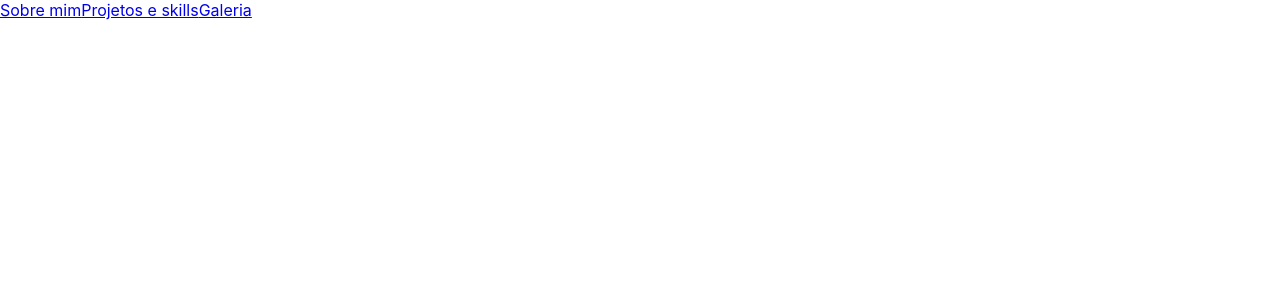
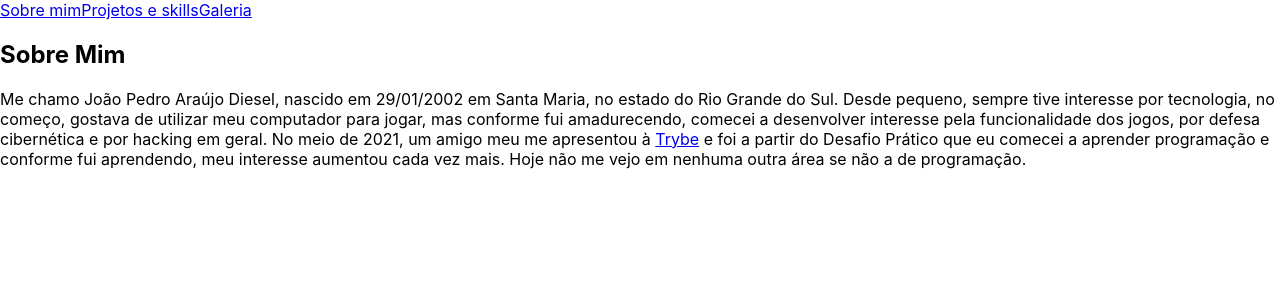
Before and after one commit to jpdiesel/portfolio, a React (Create React App) app: page /sobre in a window 1280 px wide. Shown: the top 300 px of the page. Built offline with nearby package versions, Linux system fonts and the light colour scheme.

Commit message:
add(About, Sobre): Implement "About" and "Sobre" some texts

```diff
--- a/src/pages/About.jsx
+++ b/src/pages/About.jsx
@@ -1,11 +1,24 @@
 import React, { Component } from 'react'
 import HeaderEN from '../components/HeaderEN';
+import { Link } from 'react-router-dom';
 
 export default class About extends Component {
   render() {
     return (
       <div>
-        <HeaderEN />
+        <header>
+          <HeaderEN />
+        </header>
+        <h2>About me</h2>
+        <article>
+          <p>My name is João Pedro Araújo Diesel, born in 29/01/2002 in Santa Maria, in the state of Rio Grande do Sul, in Brazil.
+            Since i was little, i've always been interested in technology, in the beginning, i liked to use my computer to play games,
+            but as i was maturing, i started to develop some interest in the functionality of the games, in cyber defense
+            and for hacking in general. In the middle of 2021, a friend of mine presented me to <Link
+            to={{ pathname: "https://www.betrybe.com/" }} target="_blank" >Trybe</Link> and then i started learning about programming,
+            and my interest grew higher. Today i can't see myself in an area other than programming.
+          </p>
+        </article>
       </div>
     )
   }
--- a/src/pages/Sobre.jsx
+++ b/src/pages/Sobre.jsx
@@ -1,12 +1,31 @@
 import React, { Component } from 'react';
 import HeaderPT from '../components/HeaderPT';
+import { Link } from 'react-router-dom';
 
 export default class Sobre extends Component {
   render() {
     return (
-      <section>
-        <HeaderPT />
-      </section>
+      <div>
+        <header className="header">
+          <HeaderPT />
+        </header>
+        <h2>Sobre Mim</h2>
+        <article>
+          <p>Me chamo João Pedro Araújo Diesel, nascido em 29/01/2002 em Santa Maria, no estado do Rio Grande do Sul.
+            Desde pequeno, sempre tive interesse por tecnologia, no começo, gostava de utilizar meu computador para jogar,
+            mas conforme fui amadurecendo, comecei a desenvolver interesse pela funcionalidade dos jogos, por defesa cibernética
+            e por hacking em geral. No meio de 2021, um amigo meu me apresentou à <Link
+            to={{ pathname: "https://www.betrybe.com/" }} target="_blank" >Trybe</Link> e foi a partir do Desafio Prático que eu
+            comecei a aprender programação e conforme fui aprendendo, meu interesse aumentou cada vez mais. Hoje não me vejo em nenhuma
+            outra área se não a de programação.
+          </p>
+        </article>
+      </div>
     )
   }
 }
+
+// ***********************************************************************
+// link externo feito com a ajuda do link:
+// https://stackoverflow.com/questions/42914666/react-router-external-link
+// ***********************************************************************
```
